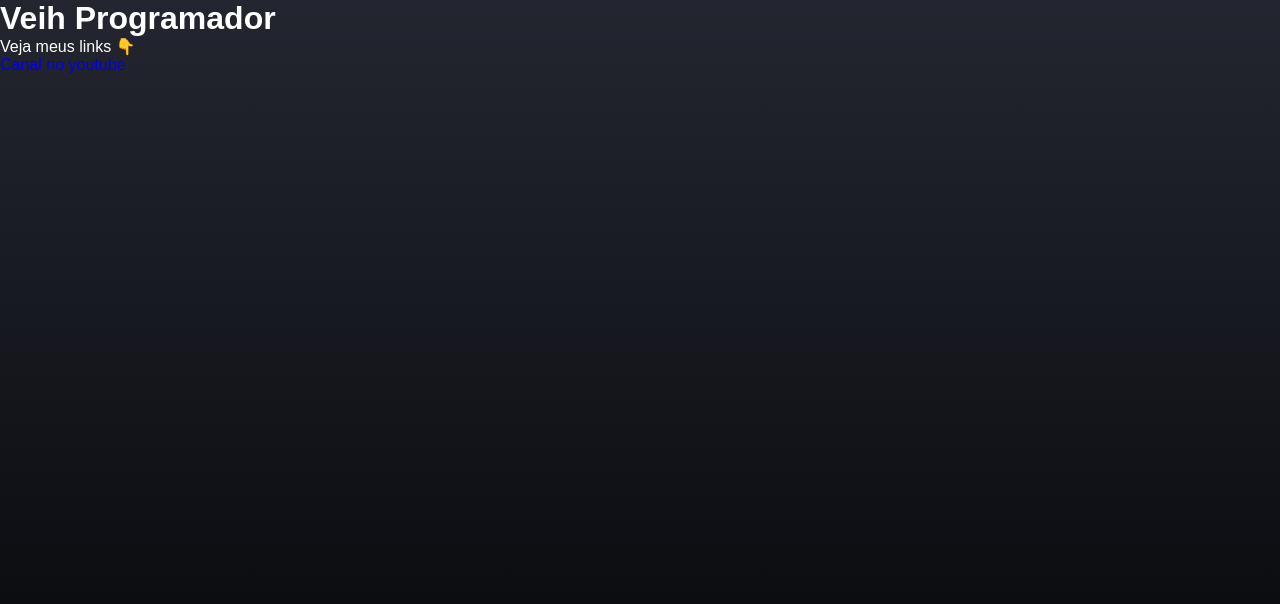
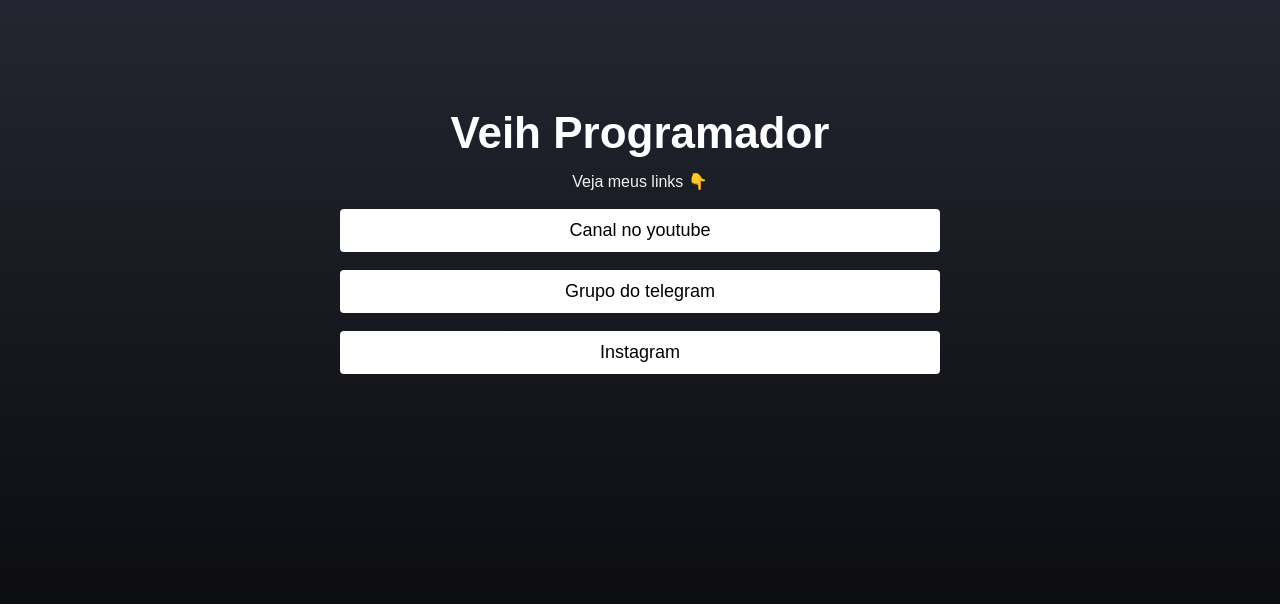
Before and after one commit to veih/lincks, a React (Create React App) app: page / in a window 1280 px wide. Shown: the top 604 px of the page. Built offline with nearby package versions, Linux system fonts and the light colour scheme.

Commit message:
adicionando componentes

```diff
--- a/src/pages/Home/home.css
+++ b/src/pages/Home/home.css
@@ -1,5 +1,49 @@
 
 .home-container {
-    color: white;
-    font-size: 16px;
+    display: flex;
+    flex-direction: column;
+    width: 100%;
+    padding: 14px 0px;
+    justify-content: center;
+    align-items: center;
 }
+
+.home-container h1 {
+    margin-bottom: 14px;
+    color: #fff;
+    font-size: 44px;
+    padding-top: 94px;
+}
+
+.home-container span {
+    color: #f1f1f1;
+    margin-bottom: 18px;
+}
+
+.links {
+    display: flex;
+    max-width: 600px;
+    width: 90%;
+    text-align: center;
+    flex-direction: column;
+}
+
+.link-aria {
+    background-color: #fff;
+    width: 100%;
+    margin-bottom: 18px;
+    padding: 8px 0;
+    user-select: none;
+    border-radius: 4px;
+    transition: transform 0.4s;
+}
+
+.link-aria:hover {
+    transform: scale(1.04);
+}
+
+.link-text {
+    font-size: 18px;
+    line-height: 150%;
+    color: #000;
+}
--- a/src/pages/Home/index.js
+++ b/src/pages/Home/index.js
@@ -13,6 +13,18 @@
                         <p className='link-text'>Canal no youtube</p>
                     </a>
                 </section>
+
+                <section className='link-aria'>
+                    <a href='#'>
+                        <p className='link-text'>Grupo do telegram</p>
+                    </a>
+                </section>
+
+                <section className='link-aria'>
+                    <a href='#'>
+                        <p className='link-text'>Instagram</p>
+                    </a>
+                </section>
             </main>
         </div>
     )
```
